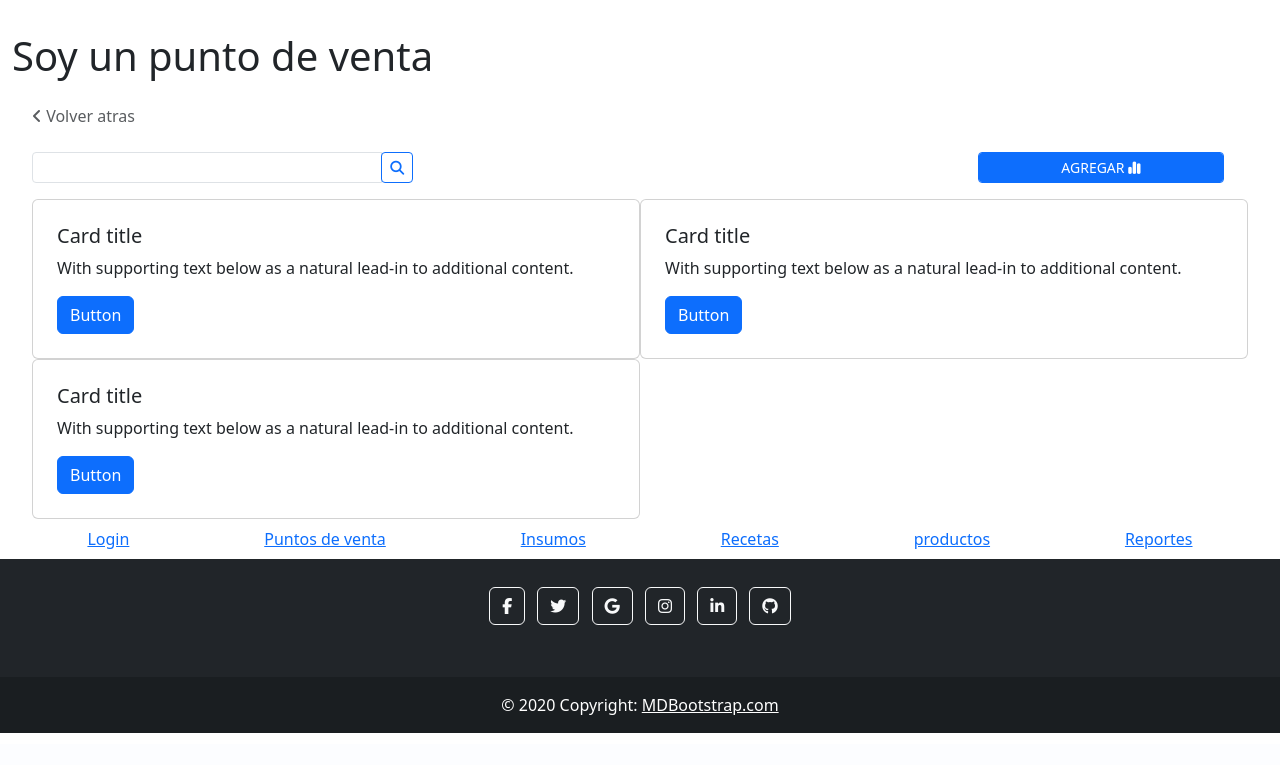
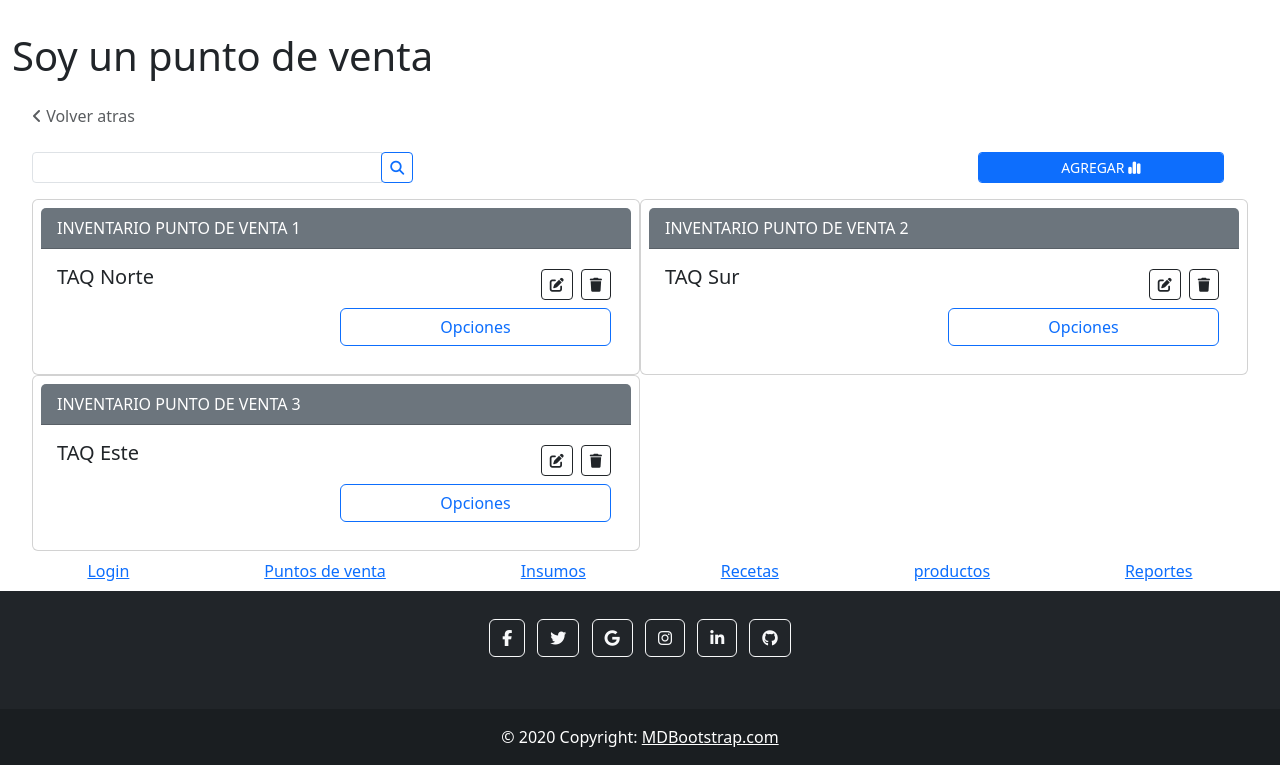
Before and after one commit to sergiox7/inventario, a PHP site: page /inventario/controlador/puntosVenta in a window 1280 px wide. Shown: the part 56-821 px from the top of the page. Before the commit the page ends 789 px from the top, so only its background shows below. Run offline with PHP 8.4, Linux system fonts and the light colour scheme; some libraries are stand-ins or nearby versions.

Commit message:
Vista inventarios

```diff
--- a/application/views/public/private/puntosVenta.php
+++ b/application/views/public/private/puntosVenta.php
@@ -52,11 +52,23 @@
 
 				  	for ($i=0; $i <3 ; $i++) { ?>
 
-						<div class="card col-6 p-2">
+						<div class="card col-md-6 col-sm-12 p-2">
+							<div class="card-header text-white bg-secondary">INVENTARIO PUNTO DE VENTA <?php echo($i+1) ?></div>
 						  <div class="card-body">
-						    <h5 class="card-title">Card title</h5>
-						    <p class="card-text">With supporting text below as a natural lead-in to additional content.</p>
-						    <a href="#" class="btn btn-primary">Button</a>
+
+						    <div class="d-flex flex-row justify-content-between">
+						    	<div>
+						    		<h5 class="card-title"><?php echo($datos[$i]) ?></h5>
+						    	</div>
+						    	<div class="d-flex flex-column col-6">
+						    		<div class="d-flex justify-content-end">
+									    <button type="button" class="btn btn-outline-dark btn-sm m-1"><i class="fa-solid fa-pen-to-square"></i></button>
+										<button type="button" class="btn btn-outline-dark btn-sm m-1"><i class="fa-solid fa-trash"></i></button>
+						    		</div>
+						    		<a href="#" class="btn btn-outline-primary m-1">Opciones</a>
+						    	</div>
+						    </div>
+
 						  </div>
 						</div>
 
--- a/application/views/public/private/reportes.php
+++ b/application/views/public/private/reportes.php
@@ -3,7 +3,7 @@
 
 	<div class="page-header" id="banner">
 
-		<h1>Soy una receta</h1>
+		<h1>Soy un reporte</h1>
 	</div>
 
 
```
